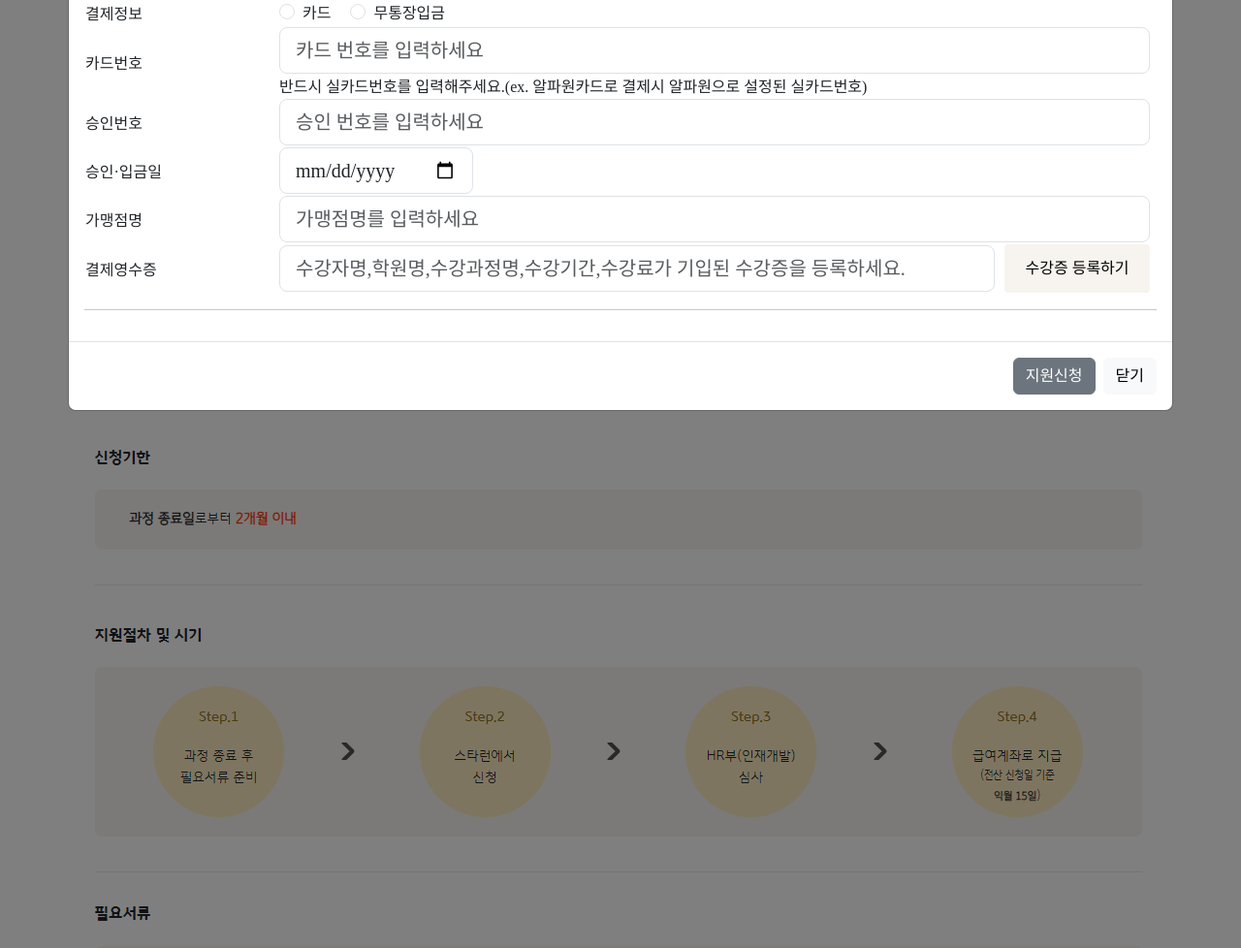
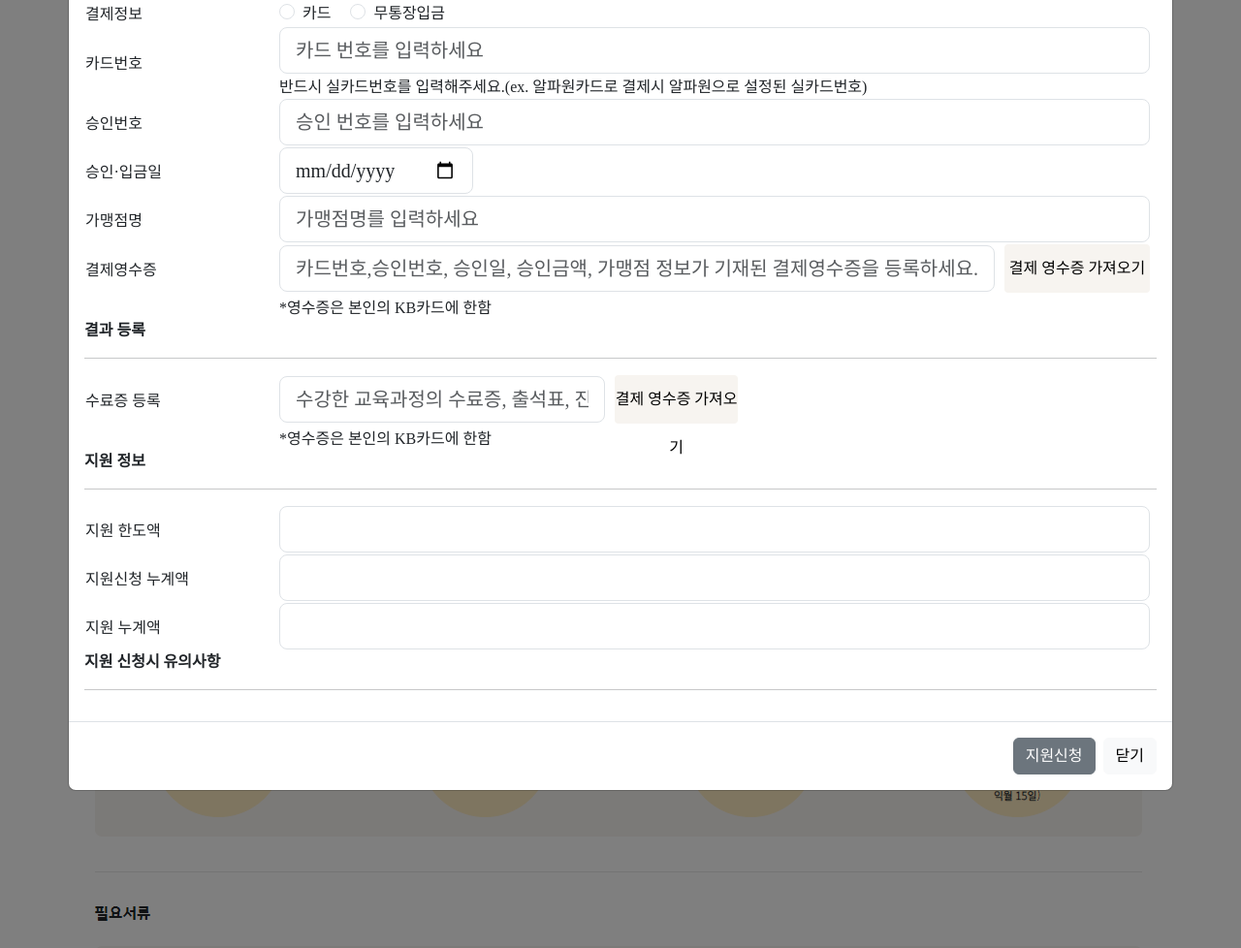
Before and after one commit to BancaKim/Starlearn2, a Java web app: page /tuition_refund/tuition_refund in a window 1280 px wide, after a click on "지원신청". Shown: the part 805-1783 px from the top of the page at 97% size. Run offline with Spring Boot 4, a stand-in JSP engine, Linux system fonts and the light colour scheme; the project's own start-up code is not run, and a stand-in starts its controllers and pages; some web fonts are replaced.

Commit message:
학습비 지원 결제정보

```diff
--- a/src/main/webapp/WEB-INF/views/tuition_refund/tuition_refund.jsp
+++ b/src/main/webapp/WEB-INF/views/tuition_refund/tuition_refund.jsp
@@ -55,7 +55,7 @@
             display: inline-block;
         }
 
-		.academy_proof-file-button {
+		.file-button {
 		    width: 184px;
 		    height: 50px;
 		    display: inline-block;
@@ -72,11 +72,11 @@
 		    margin-left: 10px; /* 버튼과 입력 필드 사이 간격 조정 */
 		}
 
-        .academy_proof-file-button:hover {
+        .file-button:hover {
             background-color: #e8e8e8; /* 호버 시 색상 */
         }
 
-        .academy_proof-file-button:focus {
+        .file-button:focus {
             outline: none; /* 포커스 시 아웃라인 제거 */
             box-shadow: 0 0 5px #007bff; /* 포커스 시 그림자 효과 */
         }
@@ -234,7 +234,7 @@
        			<td class="subject">수강증</td>
        			<td class="d-flex align-items-center">
 				    <input id="academy_proof-name" class="form-control form-control-lg " type="text" placeholder="수강자명,학원명,수강과정명,수강기간,수강료가 기입된 수강증을 등록하세요."  style="display: inline-block;" readonly>
-				    <label class="academy_proof-file-button" for="academy_proof-file" style="display: inline-block; vertical-align: middle;">수강증 등록하기</label>
+				    <label class="academy_proof-file-button file-button" for="academy_proof-file" style="display: inline-block; vertical-align: middle;">수강증 등록하기</label>
 				    <input type="file" id="academy_proof-file" name="academy_proof-file" style="display: none;"  onchange="updateAcademy_proofName(this)">
 				</td>
 				<script>
@@ -335,21 +335,77 @@
        		<tr >
        			<td class="subject">결제영수증</td>
        			<td class="d-flex align-items-center">
-       				<input id="academy_proof-name" class="form-control form-control-lg " type="text" placeholder="수강자명,학원명,수강과정명,수강기간,수강료가 기입된 수강증을 등록하세요."  style="display: inline-block;" readonly>
-				    <label class="academy_proof-file-button" for="academy_proof-file" style="display: inline-block; vertical-align: middle;">수강증 등록하기</label>
-				    <input type="file" id="academy_proof-file" name="academy_proof-file" style="display: none;"  onchange="updateAcademy_proofName(this)">
+       				<input id="receipt-name" class="form-control form-control-lg" type="text" placeholder="카드번호,승인번호, 승인일, 승인금액, 가맹점 정보가 기재된 결제영수증을 등록하세요." readonly>
+                    <label class="receipt-file-button file-button" for="receipt-file">결제 영수증 가져오기</label>
+                    <input type="file" id="receipt-file" name="receipt-file" style="display: none;" onchange="updateReceiptName(this)">
 				</td>
+				<tr>
+					<td></td>
+					<td>
+						<div>*영수증은 본인의 KB카드에 한함</div>
+					</td>
+				<tr>
 				<script>
-				 	function updateAcademy_proofName(input) {
-				 		 const fileName = input.files[0].name;
-				         document.getElementById('academy_proof-name').value = fileName;
+				 	function updateReceiptName(input) {
+				        const fileName = input.files[0].name;
+				        document.getElementById('receipt-name').value = fileName;
 				    }
 				</script>
-
        		</tr>
 
        	 </table>
-       	 <hr>
+
+       	  <span style="font-weight: bold;">결과 등록</span>
+       	  <hr>
+       	 <table>
+       		<tr >
+       			<td class="subject">수료증 등록</td>
+       			<td class="d-flex align-items-center">
+       				<input id="certificates-name" class="form-control form-control-lg" type="text" placeholder="수강한 교육과정의 수료증, 출석표, 진도율표 中 택1하여 등록해 주세요." readonly>
+                    <label class="certificates-file-button file-button" for="certificates-file">결제 영수증 가져오기</label>
+                    <input type="file" id="certificates-file" name="certificates-file" style="display: none;" onchange="updateCertificatesName(this)">
+				</td>
+				<tr>
+					<td></td>
+					<td>
+						<div>*영수증은 본인의 KB카드에 한함</div>
+					</td>
+				<tr>
+				<script>
+				 	function updateCertificatesName(input) {
+				        const fileName = input.files[0].name;
+				        document.getElementById('certificates-name').value = fileName;
+				    }
+				</script>
+       		</tr>
+
+       	 </table>
+       	  <span style="font-weight: bold;">지원 정보</span>
+       	  <hr>
+       	 <table>
+       		<tr >
+       			<td class="subject">지원 한도액</td>
+       			<td class="form">
+       				<input class="form-control form-control-lg" type="text" aria-label="960,000" aria-label=".form-control-lg example" readonly>
+				</td>
+       		</tr>
+       		<tr >
+       			<td class="subject">지원신청 누계액</td>
+       			<td class="form">
+       				<input class="form-control form-control-lg" type="text" aria-label="0" aria-label=".form-control-lg example" readonly>
+				</td>
+       		</tr>
+       		<tr >
+       			<td class="subject">지원 누계액</td>
+       			<td class="form">
+       				<input class="form-control form-control-lg" type="text" aria-label="0" aria-label=".form-control-lg example" readonly>
+				</td>
+       		</tr>
+
+       	 </table>
+       	  <span style="font-weight: bold;">지원 신청시 유의사항</span>
+       	  <hr>
+
        </div>
       </div>
       <div class="modal-footer">
```
